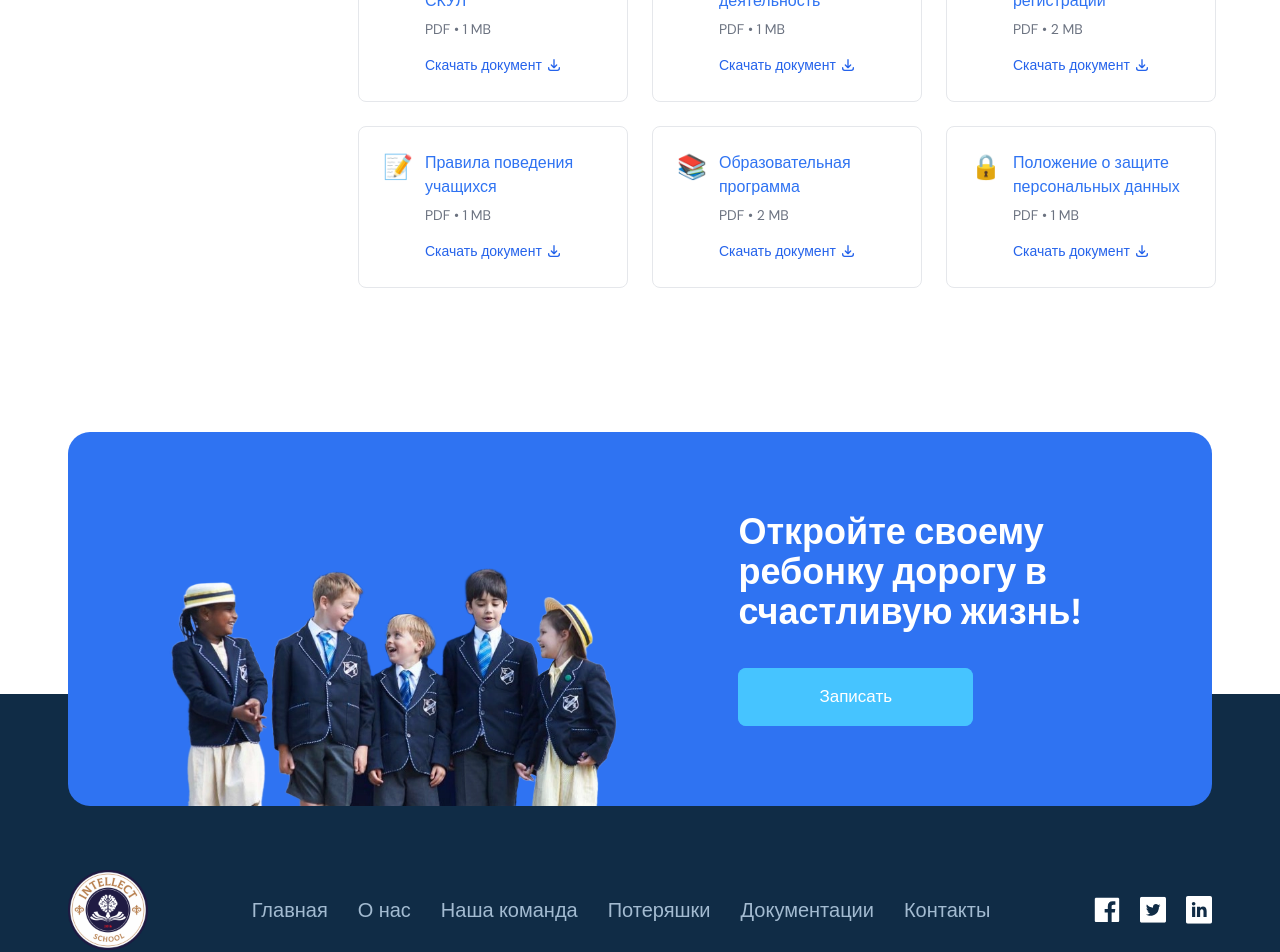
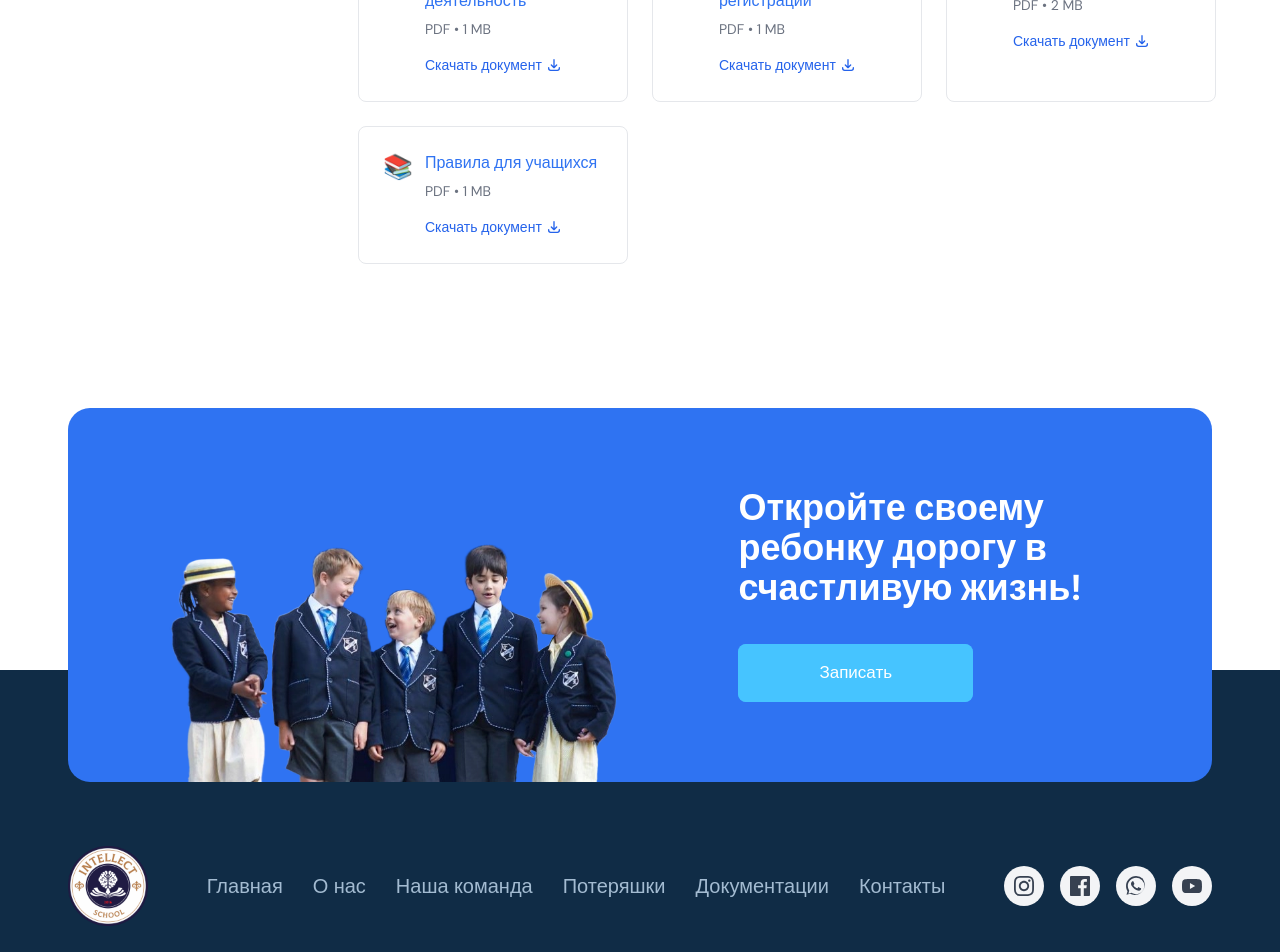
Before and after one commit to googlakk/IntellectWebsite, a Next.js app: page /en/documentation in a window 1280 px wide. Shown: the part 360-1312 px from the top of the page. Built offline with nearby package versions, Linux system fonts and the light colour scheme.

Commit message:
fix links

```diff
--- a/src/components/Contact/ContactInfo/index.tsx
+++ b/src/components/Contact/ContactInfo/index.tsx
@@ -27,10 +27,22 @@ const ContactsSection = () => {
   }, [])
 
   const socialLinks = [
-    { name: 'Instagram', url: '#', icon: 'instagram' },
-    { name: 'Facebook', url: '#', icon: 'facebook' },
-    { name: 'WhatsApp', url: '#', icon: 'whatsapp' },
-    { name: 'YouTube', url: '#', icon: 'youtube' },
+    {
+      name: 'Instagram',
+      url: 'https://www.instagram.com/intellect_pro_school/',
+      icon: 'instagram',
+    },
+    {
+      name: 'Facebook',
+      url: 'https://www.facebook.com/p/%D0%A8%D0%BA%D0%BE%D0%BB%D0%B0-%D0%98%D0%BD%D1%82%D0%B5%D0%BB%D0%BB%D0%B5%D0%BA%D1%82-100070964040881/',
+      icon: 'facebook',
+    },
+    { name: 'WhatsApp', url: ' https://wa.me/996705889889', icon: 'whatsapp' },
+    {
+      name: 'YouTube',
+      url: 'https://www.youtube.com/watch?v=8xX7T_tdvjw',
+      icon: 'youtube',
+    },
   ]
 
   const SocialIcon = ({ icon }: { icon: string }) => {
--- a/src/components/Documentation/LocalActs.tsx
+++ b/src/components/Documentation/LocalActs.tsx
@@ -1,40 +1,28 @@
 const LocalActs = () => {
   const documents = [
-    {
-      title: 'Устав школы ОФ \'ИНТЕЛЛЕКТ ПРО СКУЛ\'',
-      type: 'pdf',
-      icon: '📄',
-      url: '/documents/charter.pdf',
-    },
     {
       title: 'Лицензия на образовательную деятельность',
       type: 'pdf',
       icon: '📄',
-      url: '/documents/license.pdf',
+      url: 'https://drive.google.com/file/d/13w9_Fx-w-S6hpxS5wa2ms-aPdzbAWMnb/view?usp=sharing',
     },
     {
       title: 'Свидетельство о государственной регистрации',
       type: 'pdf',
       icon: '📄',
-      url: '/documents/registration.pdf',
+      url: 'https://drive.google.com/file/d/1c7fC1c6H8G8__kvfyMuxUsDZrg4X3J1T/view?usp=sharing',
     },
     {
-      title: 'Правила поведения учащихся',
+      title: 'Правила для родителей',
       type: 'pdf',
       icon: '📝',
-      url: '/documents/student_rules.pdf',
+      url: 'https://drive.google.com/file/d/1Z_Zf9xLfcdGstDQEF0O0KOmW1eqFWLZ5/view?usp=sharing',
     },
     {
-      title: 'Образовательная программа',
+      title: 'Правила для учащихся',
       type: 'pdf',
       icon: '📚',
-      url: '/documents/program.pdf',
-    },
-    {
-      title: 'Положение о защите персональных данных',
-      type: 'pdf',
-      icon: '🔒',
-      url: '/documents/privacy_policy.pdf',
+      url: 'https://drive.google.com/file/d/1jc01TippSlkAOYyQOXMeQTeptJcYwVJm/view?usp=sharing',
     },
   ]
 
--- a/src/components/Home/Preview/index.tsx
+++ b/src/components/Home/Preview/index.tsx
@@ -3,6 +3,7 @@
 import React from 'react'
 
 import Link from 'next/link'
+import { useLocale } from 'next-intl'
 
 import { HomeTypes } from '@/types/home.interface'
 
@@ -11,6 +12,7 @@ interface Props {
 }
 
 const Preview: React.FC<Props> = ({ mainImage }) => {
+  const locale = useLocale()
 
   return (
     <>
@@ -46,13 +48,13 @@ const Preview: React.FC<Props> = ({ mainImage }) => {
                 </p>
                 <div className="flex flex-col items-center justify-center space-y-4 sm:flex-row sm:space-x-4 sm:space-y-0">
                   <Link
-                    href="/junior"
+                    href={`${locale}/junior`}
                     className="rounded-sm bg-primary px-8 py-4 text-base font-semibold text-white duration-300 ease-in-out hover:bg-primary/80"
                   >
                     Intellect Junior
                   </Link>
                   <Link
-                    href="/aboutUs"
+                    href={`${locale}/aboutUs`}
                     className="rounded-sm bg-primary px-8 py-4 text-base font-semibold text-white duration-300 ease-in-out hover:bg-primary/80"
                   >
                     Intellect Pro School
--- a/src/components/Layout/Footer/index.tsx
+++ b/src/components/Layout/Footer/index.tsx
@@ -4,6 +4,48 @@ import Image from 'next/image'
 import Link from 'next/link'
 
 const Footer: FC = () => {
+  const socialLinks = [
+    {
+      name: 'Instagram',
+      url: 'https://www.instagram.com/intellect_pro_school/',
+      icon: 'instagram',
+    },
+    {
+      name: 'Facebook',
+      url: 'https://www.facebook.com/p/%D0%A8%D0%BA%D0%BE%D0%BB%D0%B0-%D0%98%D0%BD%D1%82%D0%B5%D0%BB%D0%BB%D0%B5%D0%BA%D1%82-100070964040881/',
+      icon: 'facebook',
+    },
+    { name: 'WhatsApp', url: ' https://wa.me/996705889889', icon: 'whatsapp' },
+    {
+      name: 'YouTube',
+      url: 'https://www.youtube.com/watch?v=8xX7T_tdvjw',
+      icon: 'youtube',
+    },
+  ]
+
+  const SocialIcon = ({ icon }: { icon: string }) => {
+    switch (icon) {
+      case 'instagram':
+        return (
+          <path d="M12 2.163c3.204 0 3.584.012 4.85.07 3.252.148 4.771 1.691 4.919 4.919.058 1.265.069 1.645.069 4.849 0 3.205-.012 3.584-.069 4.849-.149 3.225-1.664 4.771-4.919 4.919-1.266.058-1.644.07-4.85.07-3.204 0-3.584-.012-4.849-.07-3.26-.149-4.771-1.699-4.919-4.92-.058-1.265-.07-1.644-.07-4.849 0-3.204.013-3.583.07-4.849.149-3.227 1.664-4.771 4.919-4.919 1.266-.057 1.645-.069 4.849-.069zm0-2.163c-3.259 0-3.667.014-4.947.072-4.358.2-6.78 2.618-6.98 6.98-.059 1.281-.073 1.689-.073 4.948 0 3.259.014 3.668.072 4.948.2 4.358 2.618 6.78 6.98 6.98 1.281.058 1.689.072 4.948.072 3.259 0 3.668-.014 4.948-.072 4.354-.2 6.782-2.618 6.979-6.98.059-1.28.073-1.689.073-4.948 0-3.259-.014-3.667-.072-4.947-.196-4.354-2.617-6.78-6.979-6.98-1.281-.059-1.69-.073-4.949-.073zm0 5.838c-3.403 0-6.162 2.759-6.162 6.162s2.759 6.163 6.162 6.163 6.162-2.759 6.162-6.163c0-3.403-2.759-6.162-6.162-6.162zm0 10.162c-2.209 0-4-1.79-4-4 0-2.209 1.791-4 4-4s4 1.791 4 4c0 2.21-1.791 4-4 4zm6.406-11.845c-.796 0-1.441.645-1.441 1.44s.645 1.44 1.441 1.44c.795 0 1.439-.645 1.439-1.44s-.644-1.44-1.439-1.44z" />
+        )
+      case 'facebook':
+        return (
+          <path d="M22.675 0h-21.35c-.732 0-1.325.593-1.325 1.325v21.351c0 .731.593 1.324 1.325 1.324h11.495v-9.294h-3.128v-3.622h3.128v-2.671c0-3.1 1.893-4.788 4.659-4.788 1.325 0 2.463.099 2.795.143v3.24l-1.918.001c-1.504 0-1.795.715-1.795 1.763v2.313h3.587l-.467 3.622h-3.12v9.293h6.116c.73 0 1.323-.593 1.323-1.325v-21.35c0-.732-.593-1.325-1.325-1.325z" />
+        )
+      case 'whatsapp':
+        return (
+          <path d="M17.472 14.382c-.297-.149-1.758-.867-2.03-.967-.273-.099-.471-.148-.67.15-.197.297-.767.966-.94 1.164-.173.199-.347.223-.644.075-.297-.15-1.255-.463-2.39-1.475-.883-.788-1.48-1.761-1.653-2.059-.173-.297-.018-.458.13-.606.134-.133.298-.347.446-.52.149-.174.198-.298.298-.497.099-.198.05-.371-.025-.52-.075-.149-.669-1.612-.916-2.207-.242-.579-.487-.5-.669-.51-.173-.008-.371-.01-.57-.01-.198 0-.52.074-.792.372-.272.297-1.04 1.016-1.04 2.479 0 1.462 1.065 2.875 1.213 3.074.149.198 2.096 3.2 5.077 4.487.709.306 1.262.489 1.694.625.712.227 1.36.195 1.871.118.571-.085 1.758-.719 2.006-1.413.248-.694.248-1.289.173-1.413-.074-.124-.272-.198-.57-.347m-5.421 7.403h-.004a9.87 9.87 0 01-5.031-1.378l-.361-.214-3.741.982.998-3.648-.235-.374a9.86 9.86 0 01-1.51-5.26c.001-5.45 4.436-9.884 9.888-9.884 2.64 0 5.122 1.03 6.988 2.898a9.825 9.825 0 012.893 6.994c-.003 5.45-4.437 9.884-9.885 9.884m8.413-18.297a11.815 11.815 0 00-8.415-3.48c-6.627 0-12.015 5.389-12.015 12.01 0 2.237.614 4.364 1.727 6.216l-1.157 4.226 4.31-1.128a11.98 11.98 0 005.519 1.355h.006c6.627 0 12.014-5.389 12.014-12.012 0-3.21-1.257-6.226-3.539-8.497" />
+        )
+      case 'youtube':
+        return (
+          <path d="M23.498 6.186a3.016 3.016 0 0 0-2.122-2.136C19.505 3.545 12 3.545 12 3.545s-7.505 0-9.377.505A3.017 3.017 0 0 0 .502 6.186C0 8.07 0 12 0 12s0 3.93.502 5.814a3.016 3.016 0 0 0 2.122 2.136c1.871.505 9.376.505 9.376.505s7.505 0 9.377-.505a3.015 3.015 0 0 0 2.122-2.136C24 15.93 24 12 24 12s0-3.93-.502-5.814zM9.545 15.568V8.432L15.818 12l-6.273 3.568z" />
+        )
+      default:
+        return null
+    }
+  }
+
   return (
     <footer className="bg-secondary">
       <div className="container">
@@ -17,7 +59,6 @@ const Footer: FC = () => {
                 height={64}
                 style={{ width: '80px', height: 'auto' }}
                 quality={100}
-
               />
             </Link>
           </div>
@@ -44,9 +85,32 @@ const Footer: FC = () => {
             </ul>
           </div>
           <div>
-            <ul className="flex items-center gap-5">
+            <div className="flex space-x-4">
+              {socialLinks.map((social) => (
+                <Link
+                  key={social.name}
+                  href={social.url}
+                  target="_blank"
+                  rel="noopener noreferrer"
+                  className="w-10 h-10 rounded-full bg-gray-100 dark:bg-gray-700 flex items-center justify-center text-gray-700 dark:text-gray-200 hover:bg-primary hover:text-white dark:hover:bg-blue-500 transition-colors"
+                  aria-label={social.name}
+                >
+                  <svg
+                    className="w-5 h-5"
+                    viewBox="0 0 24 24"
+                    fill="currentColor"
+                  >
+                    <SocialIcon icon={social.icon} />
+                  </svg>
+                </Link>
+              ))}
+            </div>
+            {/* <ul className="flex items-center gap-5">
               <li>
-                <Link href="/" className="group">
+                <Link
+                  href="https://www.instagram.com/intellect_pro_school/"
+                  className="group"
+                >
                   <svg
                     width="26"
                     height="27"
@@ -55,11 +119,12 @@ const Footer: FC = () => {
                     className="group-hover:fill-ElectricAqua"
                     xmlns="http://www.w3.org/2000/svg"
                   >
-                    <g clipPath="url(#clip0_7_993)">
-                      <path d="M23.8293 1.63855H2.14412C1.40159 1.639 0.799656 2.24123 0.799805 2.98405V24.6692C0.800251 25.4118 1.40248 26.0137 2.14531 26.0135H13.8204V16.5873H10.6545V12.8977H13.8204V10.1824C13.8204 7.03366 15.7427 5.31979 18.5516 5.31979C19.8969 5.31979 21.053 5.42007 21.39 5.46485V8.75586H19.4531C17.9249 8.75586 17.629 9.48202 17.629 10.5478V12.8977H21.2829L20.8068 16.5873H17.629V26.0135H23.8293C24.5723 26.0137 25.1747 25.4116 25.1748 24.6686C25.1748 24.6685 25.1748 24.6683 25.1748 24.668V2.98286C25.1745 2.24034 24.5721 1.6384 23.8293 1.63855Z" />
+                    <g clipPath="url(#clip0_instagram)">
+                      <path d="M18.3333 1.83875H7.66667C4.27641 1.83875 1.5 4.61516 1.5 8.00542V18.6721C1.5 22.0623 4.27641 24.8387 7.66667 24.8387H18.3333C21.7236 24.8387 24.5 22.0623 24.5 18.6721V8.00542C24.5 4.61516 21.7236 1.83875 18.3333 1.83875ZM13 19.5054C9.69133 19.5054 7 16.8141 7 13.5054C7 10.1967 9.69133 7.50542 13 7.50542C16.3087 7.50542 19 10.1967 19 13.5054C19 16.8141 16.3087 19.5054 13 19.5054ZM19.1667 8.33875C18.0621 8.33875 17.1667 7.44332 17.1667 6.33875C17.1667 5.23418 18.0621 4.33875 19.1667 4.33875C20.2712 4.33875 21.1667 5.23418 21.1667 6.33875C21.1667 7.44332 20.2712 8.33875 19.1667 8.33875Z" />
+                      <path d="M13 10.8387C11.6193 10.8387 10.5 11.958 10.5 13.3387C10.5 14.7195 11.6193 15.8387 13 15.8387C14.3807 15.8387 15.5 14.7195 15.5 13.3387C15.5 11.958 14.3807 10.8387 13 10.8387Z" />
                     </g>
                     <defs>
-                      <clipPath id="clip0_7_993">
+                      <clipPath id="clip0_instagram">
                         <rect
                           width="26"
                           height="26"
@@ -118,22 +183,18 @@ const Footer: FC = () => {
                   </svg>
                 </Link>
               </li>
-            </ul>
+            </ul> */}
           </div>
         </div>
         <div className="grid md:grid-cols-12 grid-cols-1 items-center py-8">
           <div className="col-span-5">
             <p className="text-base font-normal text-PaleCerulean">
               © All rights reserved. Made by{' '}
-              <Link
-                href="/"
-                className="hover:text-white"
-              >
+              <Link href="/" className="hover:text-white">
                 Intellect
               </Link>
             </p>
           </div>
-
         </div>
       </div>
     </footer>
--- a/src/components/Layout/Header/index.tsx
+++ b/src/components/Layout/Header/index.tsx
@@ -91,7 +91,7 @@ const Header: React.FC = () => {
       submenu: [
         {
           label: 'Потеряшки',
-          href: '/google-drive',
+          href: 'https://drive.google.com/drive/folders/1S9O9NrE93LnYXzIJRCipvU5O8nK5X9Ir?usp=sharing',
         },
         {
           label: 'Edupage',
```
Also changed, not shown: src/components/Home/index.tsx (+27 -18 lines), src/components/Junior/index.tsx (+45 -26 lines), src/components/Home/WorkSpeakers/index.tsx (line endings or trailing spaces).
